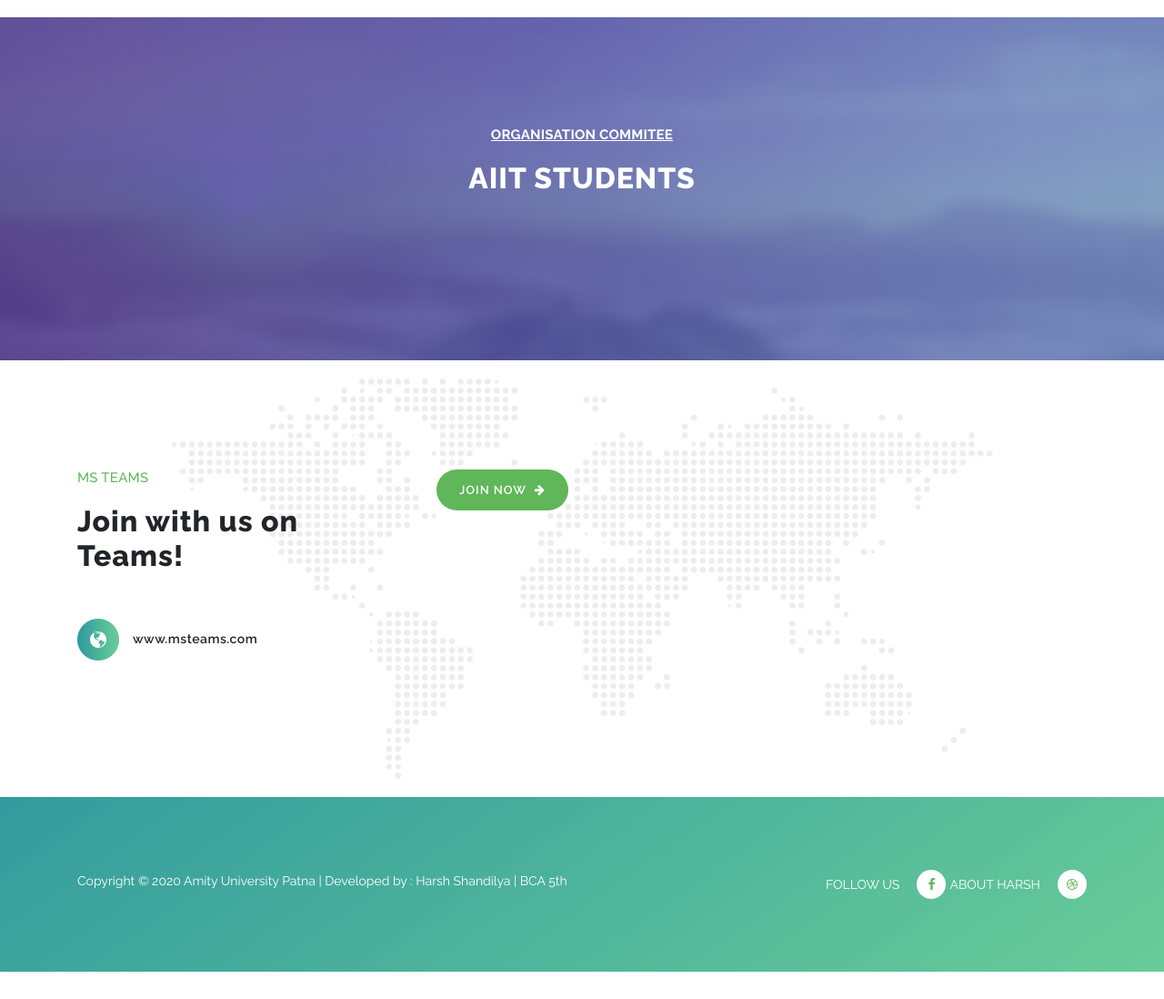
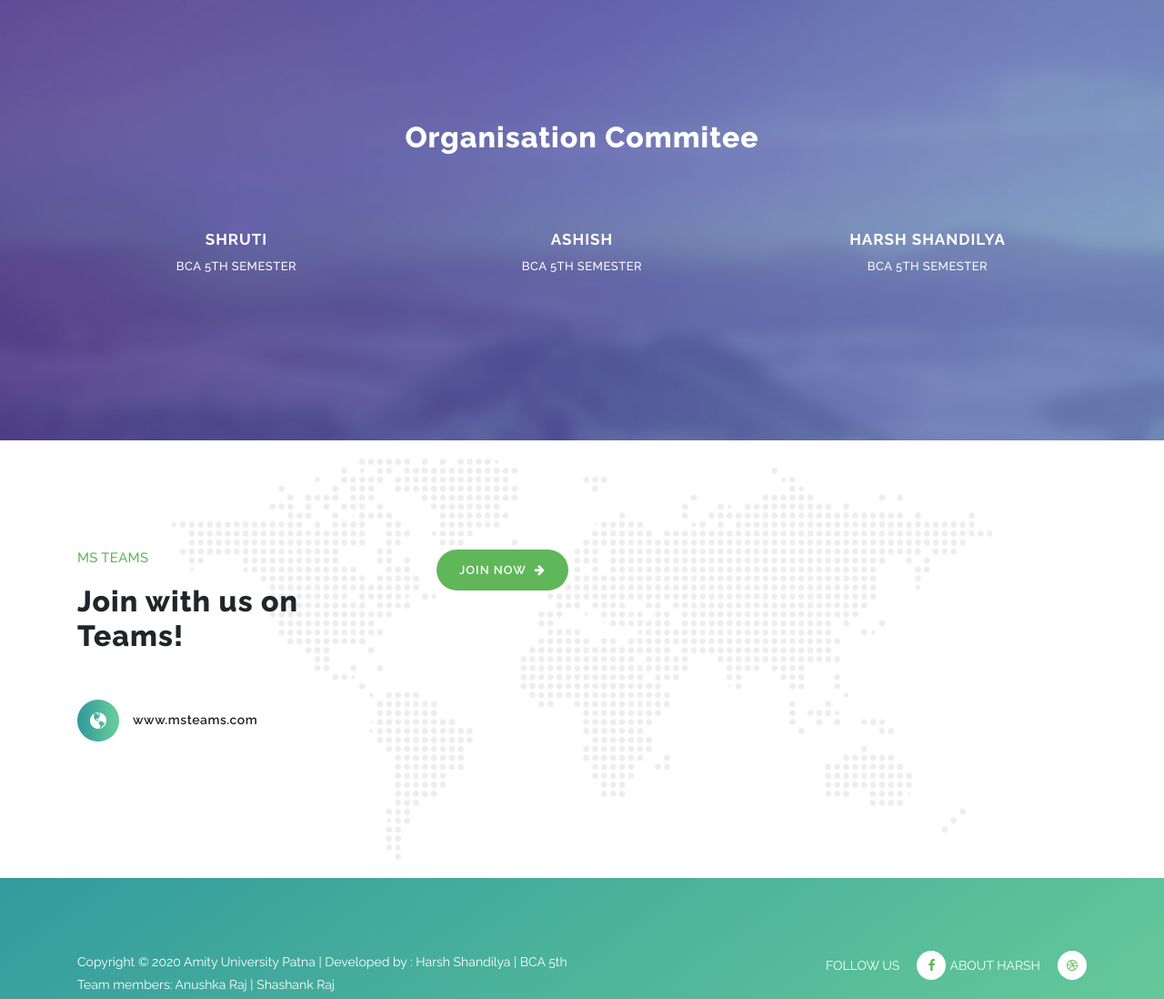
Before and after one commit to harsh-ops/teachersday, a plain HTML site: page index.html in a window 1280 px wide. Shown: the part 2260-3358 px from the top of the page at 91% size. Before the commit the page ends 3328 px from the top, so only its background shows below. Drawn offline with Linux system fonts and the light colour scheme.

Commit message:
Updated form

```diff
--- a/index.html
+++ b/index.html
@@ -148,7 +148,7 @@ https://templatemo.com/tm-543-breezed
                 </div>
                 <div class="col-lg-6 col-md-6 col-xs-12">
                     <div class="right-text-content">
-                        <p><a rel="nofollow noopener" href="" target="_parent">We the students of Amity Institute of Information Technology</a> cordially invites your gracious presence, to attend the online Teacher's Day Celebration organised by the students of BCA-5th Semester and is assisted by the students from BCA-3rd Semester.</p>
+                        <p><a rel="nofollow noopener" href="" target="_parent">We the students of Amity Institute of Information Technology</a> cordially invites your gracious presence, to attend the online Teacher's Day Celebration organised by AIIT department students.</p>
 
                     </div>
                 </div>
@@ -192,7 +192,7 @@ https://templatemo.com/tm-543-breezed
                         </div>
                         <div class="features-content">
                             <h4>Time</h4>
-                            <p><strong>11:00 am To 1:00 pm</strong></p>
+                            <p><strong>will update soon..</strong></p>
 
                         </div>
                     </div>
@@ -273,12 +273,30 @@ https://templatemo.com/tm-543-breezed
             <div class="row">
                 <div class="col-lg-12">
                     <div class="section-heading">
-                        <h6><strong><u>Organisation Commitee</u></strong></h6>
-                        <h2>AIIT STUDENTS</h2>
+                        <h6><strong><u></u></strong></h6>
+                       <h2>Organisation Commitee</h2>
                     </div>
                 </div>
+                <div class="col-lg-12 col-md-12 col-sm-12 mobile-bottom-fix-big" data-scroll-reveal="enter left move 30px over 0.6s after 0.4s">
+                    <div class="owl-carousel owl-theme">
+                        <div class="item author-item">
 
+                            <h4>SHRUTI</h4>
+                            <span>BCA 5th Semester</span>
+                        </div>
+                        <div class="item author-item">
+
+                            <h4>Ashish</h4>
+                            <span>BCA 5th Semester</span>
+                        </div>
+                        <div class="item author-item">
+
+                            <h4>Harsh Shandilya</h4>
+                            <span>BCA 5th Semester</span>
+                        </div>
             </div>
+
+
         </div>
     </section>
 
@@ -322,6 +340,7 @@ https://templatemo.com/tm-543-breezed
                         <p>Copyright &copy; 2020 Amity University Patna
 
                         | Developed by : <a rel="nofollow noopener" href="#">Harsh Shandilya | BCA 5th</a></p>
+                        <p>Team members: Anushka Raj |  Shashank Raj</p>
                     </div>
                 </div>
                 <div class="col-lg-6 col-xs-12">
```
